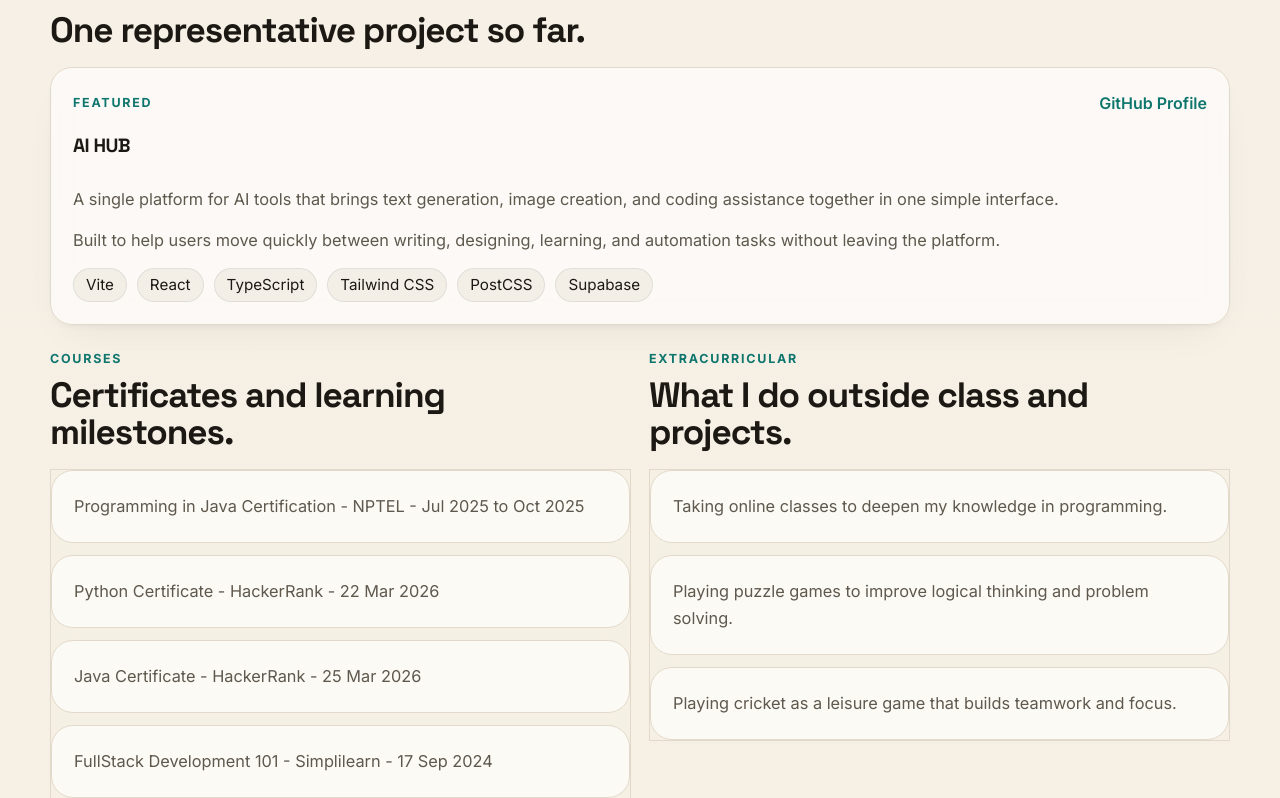
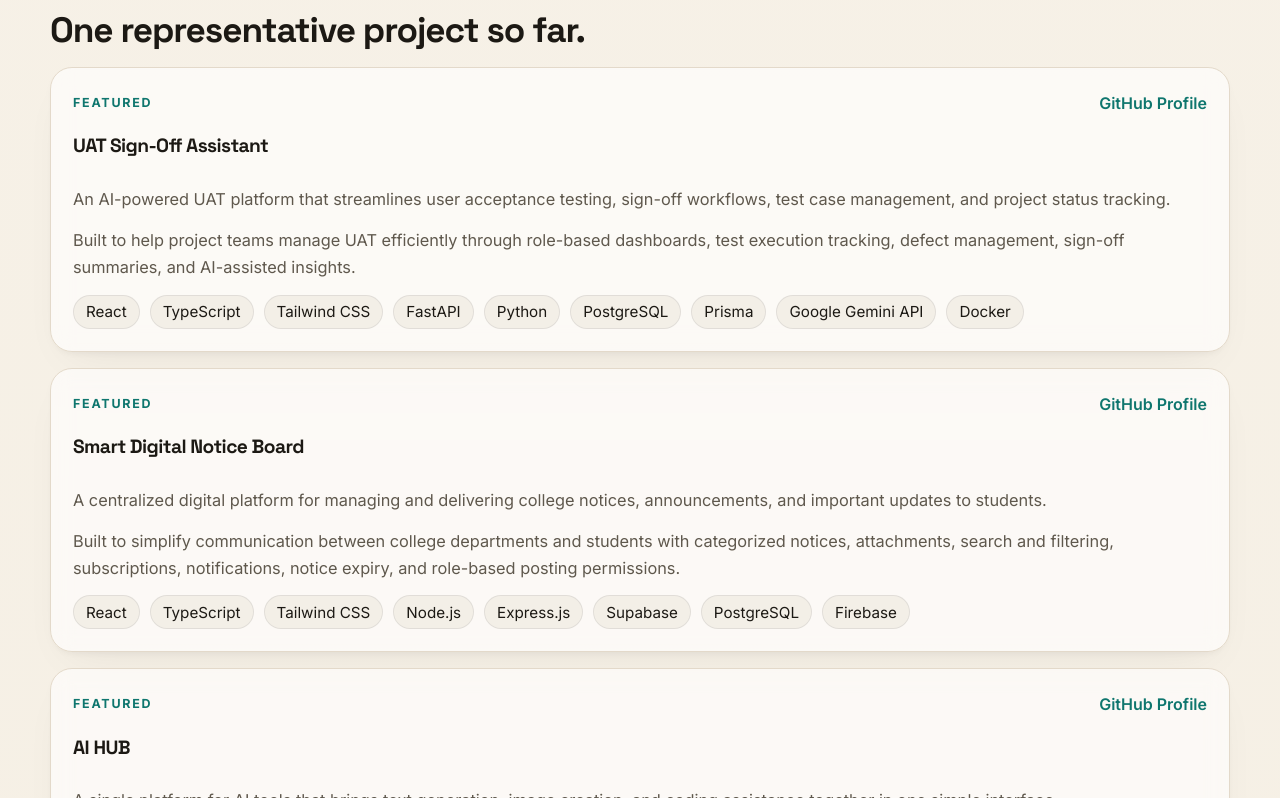
Before and after one commit to santhoshandhavarapu25-ops/Portfolio, a React (Vite) app in the folder client/: page / in a window 1280 px wide. Shown: the part 2282-3080 px from the top of the page. Built offline with nearby package versions, Linux system fonts and the light colour scheme.

Commit message:
Added new projects

```diff
--- a/client/src/App.jsx
+++ b/client/src/App.jsx
@@ -38,7 +38,7 @@ const skillGroups = [
   },
   {
     title: 'Database',
-    items: ['MySQL','MongoDB'],
+    items: ['MySQL', 'MongoDB'],
   },
   {
     title: 'Operating Systems',
@@ -73,6 +73,43 @@ const education = [
 
 const projects = [
   {
+    name: 'UAT Sign-Off Assistant',
+    summary:
+      'An AI-powered UAT platform that streamlines user acceptance testing, sign-off workflows, test case management, and project status tracking.',
+    details:
+      'Built to help project teams manage UAT efficiently through role-based dashboards, test execution tracking, defect management, sign-off summaries, and AI-assisted insights.',
+    stack: [
+      'React',
+      'TypeScript',
+      'Tailwind CSS',
+      'FastAPI',
+      'Python',
+      'PostgreSQL',
+      'Prisma',
+      'Google Gemini API',
+      'Docker'
+    ],
+    link: 'https://github.com/santhoshandhavarapu25-ops',
+  },
+  {
+    name: 'Smart Digital Notice Board',
+    summary:
+      'A centralized digital platform for managing and delivering college notices, announcements, and important updates to students.',
+    details:
+      'Built to simplify communication between college departments and students with categorized notices, attachments, search and filtering, subscriptions, notifications, notice expiry, and role-based posting permissions.',
+    stack: [
+      'React',
+      'TypeScript',
+      'Tailwind CSS',
+      'Node.js',
+      'Express.js',
+      'Supabase',
+      'PostgreSQL',
+      'Firebase'
+    ],
+    link: 'https://github.com/santhoshandhavarapu25-ops',
+  },
+  {
     name: 'AI HUB',
     summary:
       'A single platform for AI tools that brings text generation, image creation, and coding assistance together in one simple interface.',
@@ -84,9 +121,10 @@ const projects = [
 ]
 
 const certifications = [
+  'Thiranex Full Stack Development - Thiranex - 2024',
+  'AI Database Certified Foundations Associate - Oracle - July 2026',
   'Programming in Java Certification - NPTEL - Jul 2025 to Oct 2025',
   'Python Certificate - HackerRank - 22 Mar 2026',
-  'Java Certificate - HackerRank - 25 Mar 2026',
   'FullStack Development 101 - Simplilearn - 17 Sep 2024',
 ]
 
```
